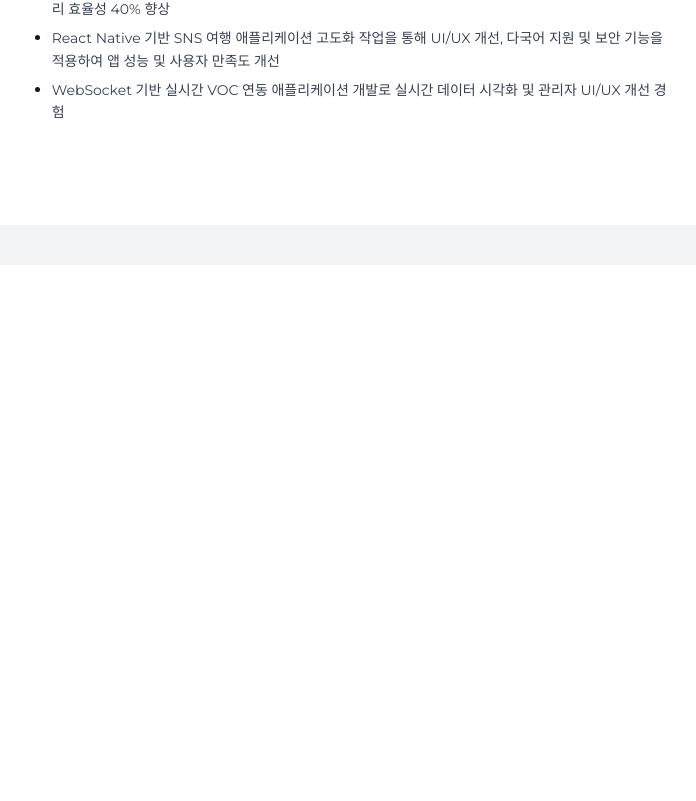
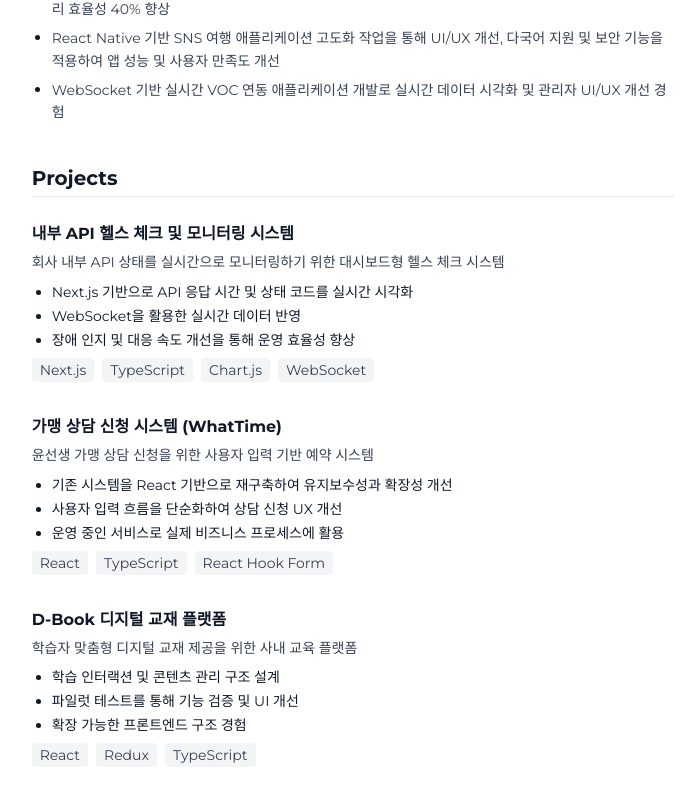
Before and after one commit to Jaeseokkong/NEXT-BLOG, a Next.js app: page /resume in a window 1280 px wide. Shown: the part 1040-1841 px from the top of the page, without its empty margins (287-983 px from the left). Before the commit the page ends 1305 px from the top, so only its background shows below. Built offline with nearby package versions, Linux system fonts and the light colour scheme.

Commit message:
feat(organisms): ProjectSection 내부 요소 추가

```diff
--- a/src/app/resume/components/organisms/ProjectSection.tsx
+++ b/src/app/resume/components/organisms/ProjectSection.tsx
@@ -1,9 +1,46 @@
+import { SectionTitle } from '@/components/molecules/SectionTitle'
 import React from 'react'
+import ProjectItem from '../molecules/ProjectItem'
 
 export default function ProjectSection() {
 	return (
-		<div>
+		<section className="mb-10">
+			<SectionTitle>Projects</SectionTitle>
 
-		</div>
+			<div className="mt-6 space-y-8">
+				<ProjectItem
+				title="내부 API 헬스 체크 및 모니터링 시스템"
+					description="회사 내부 API 상태를 실시간으로 모니터링하기 위한 대시보드형 헬스 체크 시스템"
+					highlights={[
+						"Next.js 기반으로 API 응답 시간 및 상태 코드를 실시간 시각화",
+						"WebSocket을 활용한 실시간 데이터 반영",
+						"장애 인지 및 대응 속도 개선을 통해 운영 효율성 향상",
+					]}
+					techStack={['Next.js', 'TypeScript', 'Chart.js', 'WebSocket']}
+				/>
+
+				<ProjectItem
+					title="가맹 상담 신청 시스템 (WhatTime)"
+					description="윤선생 가맹 상담 신청을 위한 사용자 입력 기반 예약 시스템"
+					highlights={[
+						"기존 시스템을 React 기반으로 재구축하여 유지보수성과 확장성 개선",
+						"사용자 입력 흐름을 단순화하여 상담 신청 UX 개선",
+						"운영 중인 서비스로 실제 비즈니스 프로세스에 활용",
+					]}
+					techStack={['React', 'TypeScript', 'React Hook Form']}
+				/>
+
+				<ProjectItem
+					title="D-Book 디지털 교재 플랫폼"
+					description="학습자 맞춤형 디지털 교재 제공을 위한 사내 교육 플랫폼"
+					highlights={[
+						"학습 인터랙션 및 콘텐츠 관리 구조 설계",
+						"파일럿 테스트를 통해 기능 검증 및 UI 개선",
+						"확장 가능한 프론트엔드 구조 경험",
+					]}
+					techStack={['React', 'Redux', 'TypeScript']}
+				/>
+			</div>
+			</section>
 	)
 }
```
